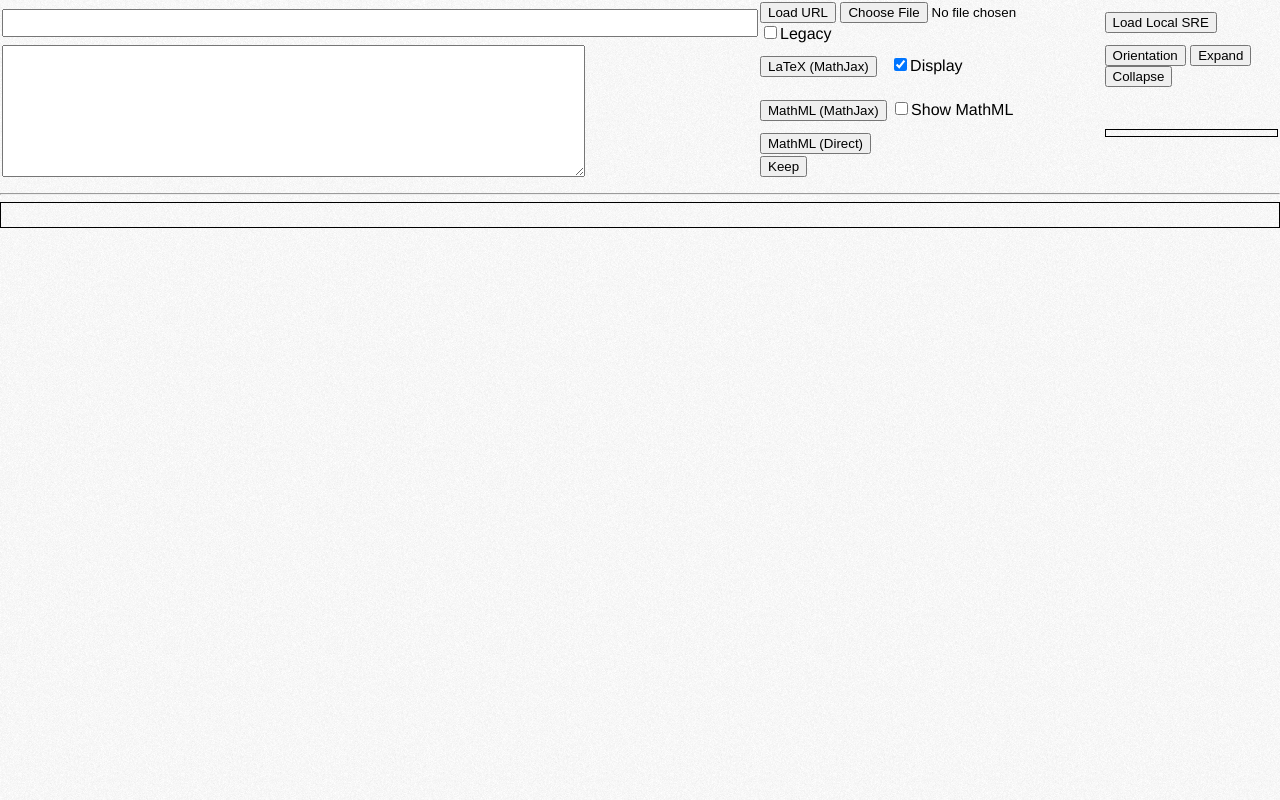
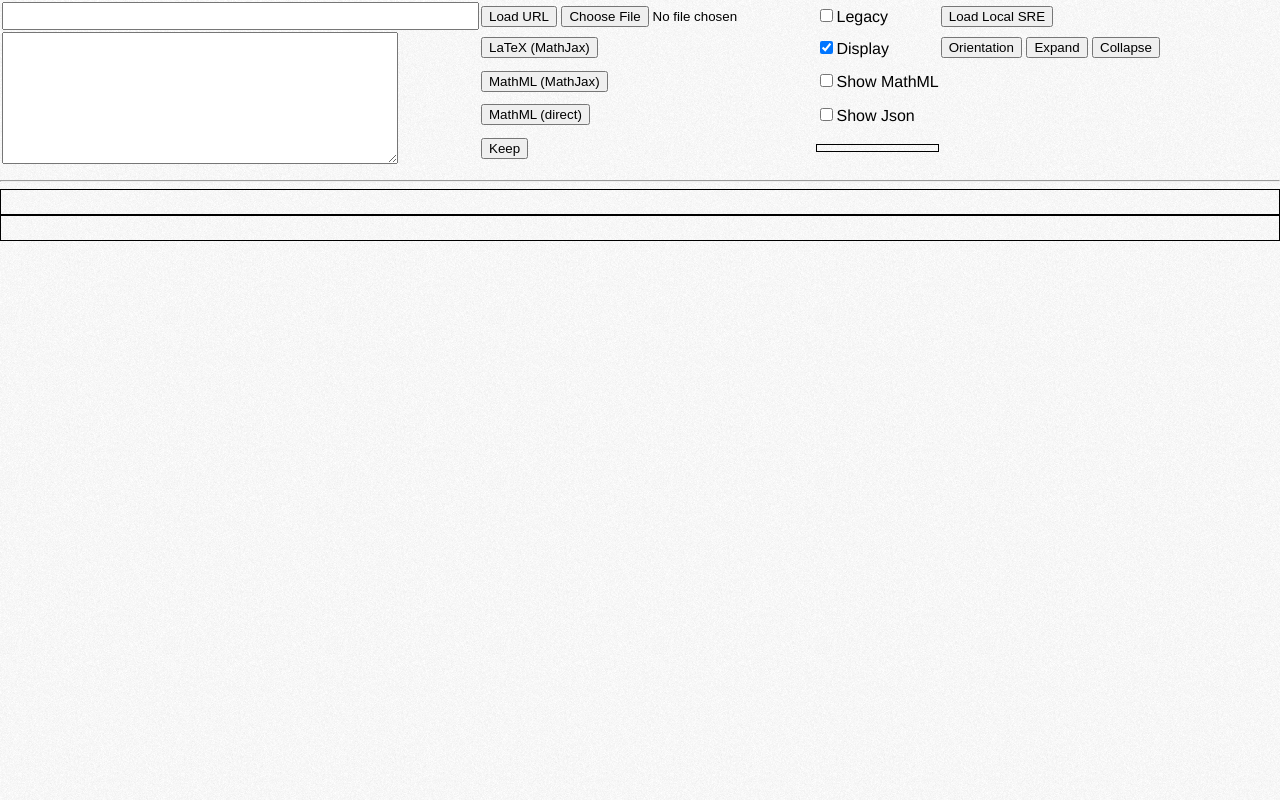
Before and after one commit to Speech-Rule-Engine/semantic-tree-visualiser, a plain HTML site: page visualise.html in a window 1280 px wide. Drawn offline with nearby package versions, Linux system fonts and the light colour scheme; some packages are replaced by stand-ins of ours.

Commit message:
Adds JSON output visualisation.

```diff
--- a/src/visualise.js
+++ b/src/visualise.js
@@ -489,6 +489,7 @@ streeVis.handleFileSelect = function(evt, legacy) {
 
 streeVis.render = function(text) {
   streeVis.showMathml(text);
+  streeVis.showJson();
   var element = document.getElementById('rendered');
   var script = element.querySelector('script');
   var jax = MathJax.Hub.getJaxFor(script);
@@ -512,8 +513,8 @@ streeVis.translateTex = function(display) {
     jax = MathJax.ElementJax.mml(jax);
   }
   var mml = jax.root.toMathML();
+  streeVis.config.json = streeVis.treeJson(mml);
   streeVis.render(mml);
-  streeVis.config.json = streeVis.treeJson(mml);
   streeVis.config.url = '';
   streeVis.run();
 };
@@ -531,8 +532,8 @@ streeVis.translateMathML = function() {
     return;
   }
   if (!mml) return;
+  streeVis.config.json = streeVis.treeJson(mml);
   streeVis.render(mml);
-  streeVis.config.json = streeVis.treeJson(mml);
   streeVis.config.url = '';
   streeVis.run();
 };
@@ -641,3 +642,13 @@ streeVis.showMathml = function (mathml) {
     window.mathml.innerHTML = "";
   }
 };
+
+
+streeVis.showJson = function () {
+  if (window.showJson.checked) {
+    window.json.innerHTML = "";
+    MathJax.HTML.addText(window.json, JSON.stringify(streeVis.config.json, null, 2));
+  } else {
+    window.json.innerHTML = "";
+  }
+};
--- a/visualise.html
+++ b/visualise.html
@@ -51,11 +51,13 @@ path.link {
       <table border="0" cellpadding="0" cellspacing="2">
         <tr>
           <td align="left">
-            <input id="url" style="font-size:120%" size="65" onkeypress="if (event.keyCode == 13) {streeVis.loadUrl(); event.stopPropagation(); return false;} else {return true;};"></input>
+            <input id="url" style="font-size:120%" size="40" onkeypress="if (event.keyCode == 13) {streeVis.loadUrl(); event.stopPropagation(); return false;} else {return true;};"></input>
           </td>
           <td align="left">
             <input id="load" type="button" value="Load URL" onclick="streeVis.loadUrl(legacy.checked)"></input>
             <input type="file" id="files"  accept=".json" name="file" onchange="streeVis.handleFileSelect(event, legacy.checked)"></input>
+          </td>
+          <td align="left">
             <input type="checkbox" id="legacy" value="legacy">Legacy</input>
                </td>
         <td align="bottom">
@@ -64,11 +66,12 @@ path.link {
         </tr>
         <tr>
           <td rowspan="4">
-              <textarea id="input" rows="7" cols="60" style="font-size:120%"></textarea>  <!-- onkeypress="Lab.CheckKey(event)"  -->
+              <textarea id="input" rows="7" cols="40" style="font-size:120%"></textarea>  <!-- onkeypress="Lab.CheckKey(event)"  -->
           </td>
         <td>
           <input align="bottom" id="translate" type="button" value="LaTeX (MathJax)" onclick="streeVis.translateTex(display.checked)"></input>
-          &nbsp;
+          </td>
+          <td align="left">
           <input checked align="right" type="checkbox" id="display" value="display">Display</input>
         </td>
         <td align="left">
@@ -80,21 +83,26 @@ path.link {
         <tr>
           <td>
             <input align="bottom" id="translate" type="button" value="MathML (MathJax)" onclick="streeVis.translateMathML()"></input>
+          </td>
+          <td align="left">
           <input type="checkbox" id="showMathml" value="showMathml">Show MathML</input>
-          </td>
-          <td rowspan="3">
-            <div id="rendered" style="border:1px solid; padding:3px"><math></math></div>
           </td>
         </tr>
         <tr>
           <td>
-            <input align="bottom" id="translate" type="button" value="MathML (Direct)" onclick="streeVis.translateSRE()"></input>
+            <input align="bottom" id="translate" type="button" value="MathML (direct)" onclick="streeVis.translateSRE()"></input>
+          </td>
+          <td align="left">
+          <input type="checkbox" id="showJson" value="showJson">Show Json</input>
           </td>
         </tr>
         <tr>
         <td align="bottom">
           <input align="bottom" id="keep" type="button" value="Keep" onclick="streeVis.keep()"></input>
         </td>
+          <td rowspan="3">
+            <div id="rendered" style="border:1px solid; padding:3px"><math></math></div>
+          </td>
         </tr>
       </table>
     </form>
@@ -104,6 +112,9 @@ path.link {
     <div style="border:1px solid; padding:3px">
       <pre id="mathml"></pre>
     </div>
+    <div style="border:1px solid; padding:3px">
+      <pre id="json"></pre>
+    </div>
     <script type="text/javascript">
       streeVis.reload();
     </script>
```
